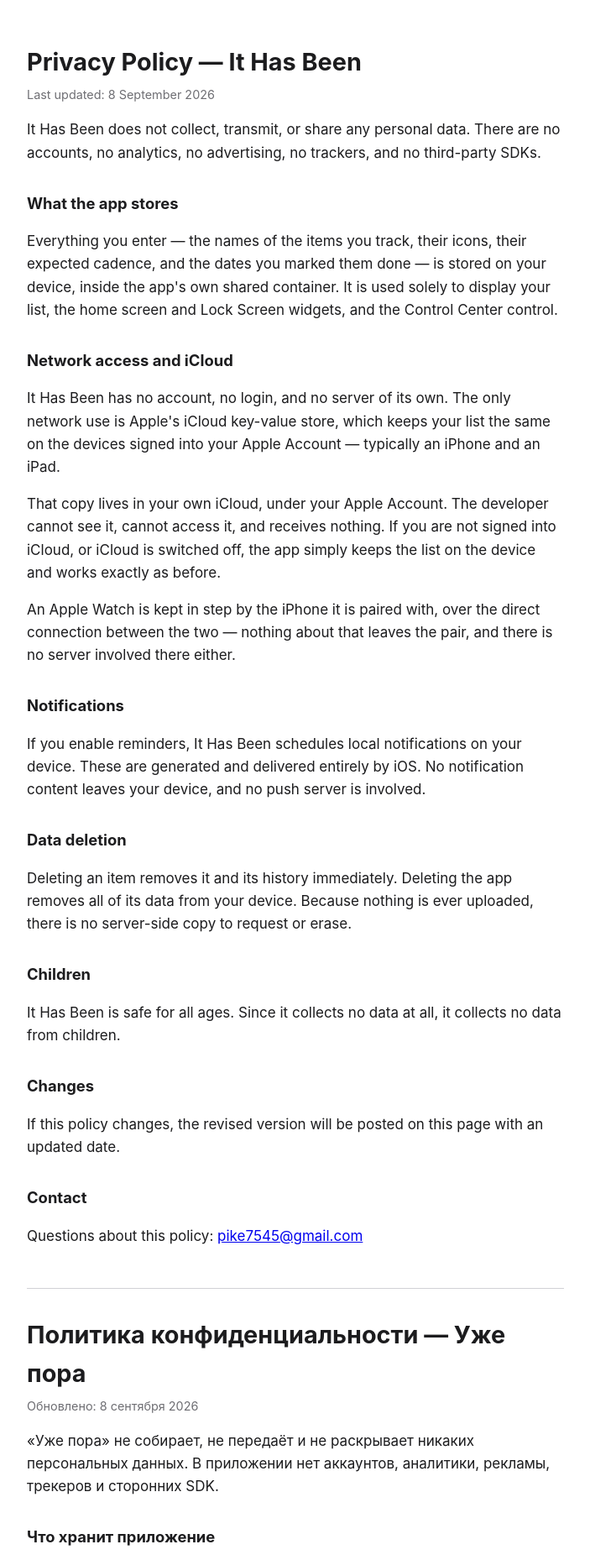
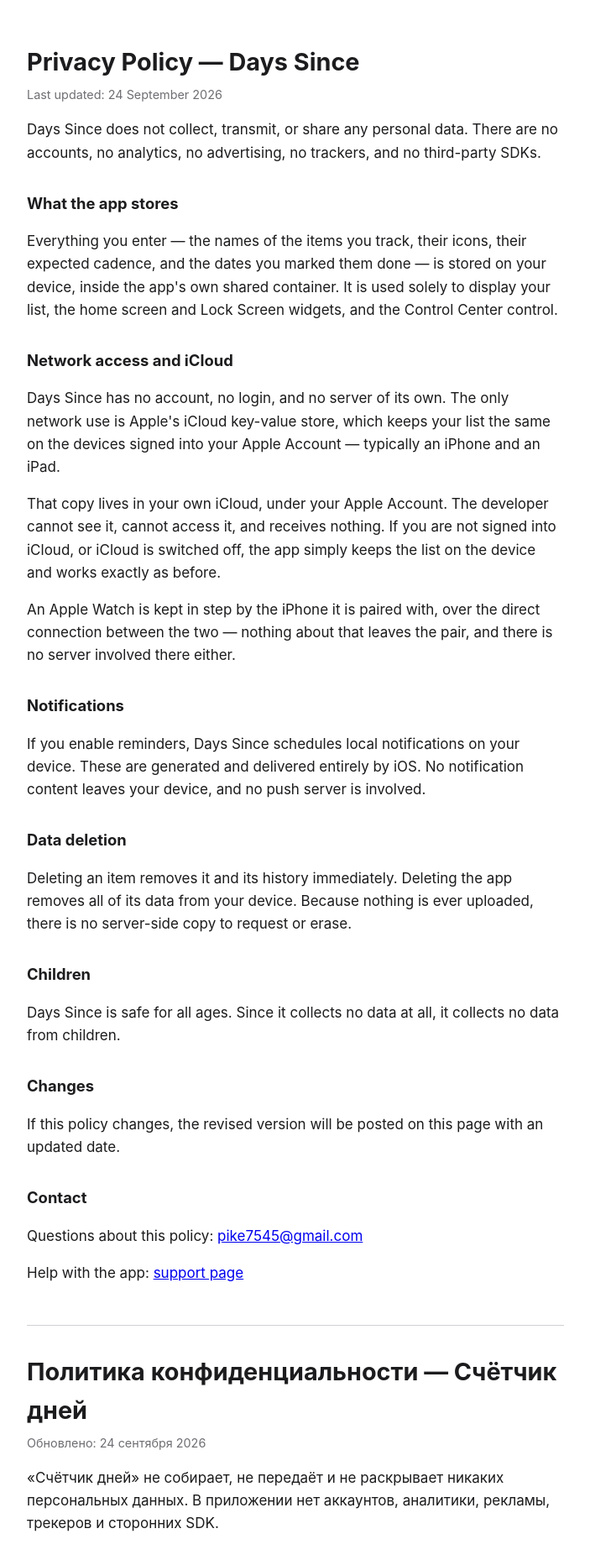
Before and after one commit to Tonestavilly/sincelast-privacy, a plain HTML site: page index.html in a window 1280 px wide. Shown: the top 1858 px of the page at 84% size, without its empty margins (288-991 px from the left). Drawn offline with Linux system fonts and the light colour scheme.

Commit message:
Days Since: new app name, link to the support page

```diff
--- a/index.html
+++ b/index.html
@@ -3,7 +3,7 @@
 <head>
 <meta charset="utf-8">
 <meta name="viewport" content="width=device-width, initial-scale=1">
-<title>It Has Been — Privacy Policy</title>
+<title>Days Since — Privacy Policy</title>
 <style>
   body {
     font: 17px/1.6 -apple-system, BlinkMacSystemFont, "Segoe UI", Roboto, sans-serif;
@@ -26,10 +26,10 @@
 </head>
 <body>
 
-<h1>Privacy Policy — It Has Been</h1>
-<p class="updated">Last updated: 8 September 2026</p>
+<h1>Privacy Policy — Days Since</h1>
+<p class="updated">Last updated: 24 September 2026</p>
 
-<p>It Has Been does not collect, transmit, or share any personal data. There are no
+<p>Days Since does not collect, transmit, or share any personal data. There are no
 accounts, no analytics, no advertising, no trackers, and no third-party SDKs.</p>
 
 <h2>What the app stores</h2>
@@ -39,7 +39,7 @@
 list, the home screen and Lock Screen widgets, and the Control Center control.</p>
 
 <h2>Network access and iCloud</h2>
-<p>It Has Been has no account, no login, and no server of its own. The only network
+<p>Days Since has no account, no login, and no server of its own. The only network
 use is Apple's iCloud key-value store, which keeps your list the same on the
 devices signed into your Apple Account — typically an iPhone and an iPad.</p>
 <p>That copy lives in your own iCloud, under your Apple Account. The developer
@@ -51,7 +51,7 @@
 server involved there either.</p>
 
 <h2>Notifications</h2>
-<p>If you enable reminders, It Has Been schedules local notifications on your device.
+<p>If you enable reminders, Days Since schedules local notifications on your device.
 These are generated and delivered entirely by iOS. No notification content
 leaves your device, and no push server is involved.</p>
 
@@ -61,7 +61,7 @@
 there is no server-side copy to request or erase.</p>
 
 <h2>Children</h2>
-<p>It Has Been is safe for all ages. Since it collects no data at all, it collects no
+<p>Days Since is safe for all ages. Since it collects no data at all, it collects no
 data from children.</p>
 
 <h2>Changes</h2>
@@ -70,13 +70,14 @@
 
 <h2>Contact</h2>
 <p>Questions about this policy: <a href="mailto:pike7545@gmail.com">pike7545@gmail.com</a></p>
+<p>Help with the app: <a href="support/">support page</a></p>
 
 <hr style="margin:3rem 0 2rem;border:none;border-top:1px solid #d1d1d6">
 
-<h1>Политика конфиденциальности — Уже пора</h1>
-<p class="updated">Обновлено: 8 сентября 2026</p>
+<h1>Политика конфиденциальности — Счётчик дней</h1>
+<p class="updated">Обновлено: 24 сентября 2026</p>
 
-<p>«Уже пора» не собирает, не передаёт и не раскрывает никаких персональных данных.
+<p>«Счётчик дней» не собирает, не передаёт и не раскрывает никаких персональных данных.
 В приложении нет аккаунтов, аналитики, рекламы, трекеров и сторонних SDK.</p>
 
 <h2>Что хранит приложение</h2>
@@ -87,7 +88,7 @@
 управления.</p>
 
 <h2>Доступ к сети и iCloud</h2>
-<p>У «Уже пора» нет аккаунтов, входа и собственного сервера. Единственное обращение
+<p>У «Счётчика дней» нет аккаунтов, входа и собственного сервера. Единственное обращение
 к сети — хранилище «ключ-значение» iCloud от Apple: через него список остаётся
 одинаковым на устройствах, где выполнен вход в ваш Apple Account, — обычно это
 айфон и айпэд.</p>
@@ -99,7 +100,7 @@
 связи между ними. Эти данные не покидают пару, и сервера здесь тоже нет.</p>
 
 <h2>Уведомления</h2>
-<p>Если вы включите напоминания, «Уже пора» планирует локальные уведомления на вашем
+<p>Если вы включите напоминания, «Счётчик дней» планирует локальные уведомления на вашем
 устройстве. Они формируются и доставляются силами iOS. Содержимое уведомлений
 не покидает устройство, push-сервер не используется.</p>
 
@@ -114,6 +115,7 @@
 
 <h2>Контакт</h2>
 <p>Вопросы по политике: <a href="mailto:pike7545@gmail.com">pike7545@gmail.com</a></p>
+<p>Помощь с приложением: <a href="support/">страница поддержки</a></p>
 
 </body>
 </html>
```
